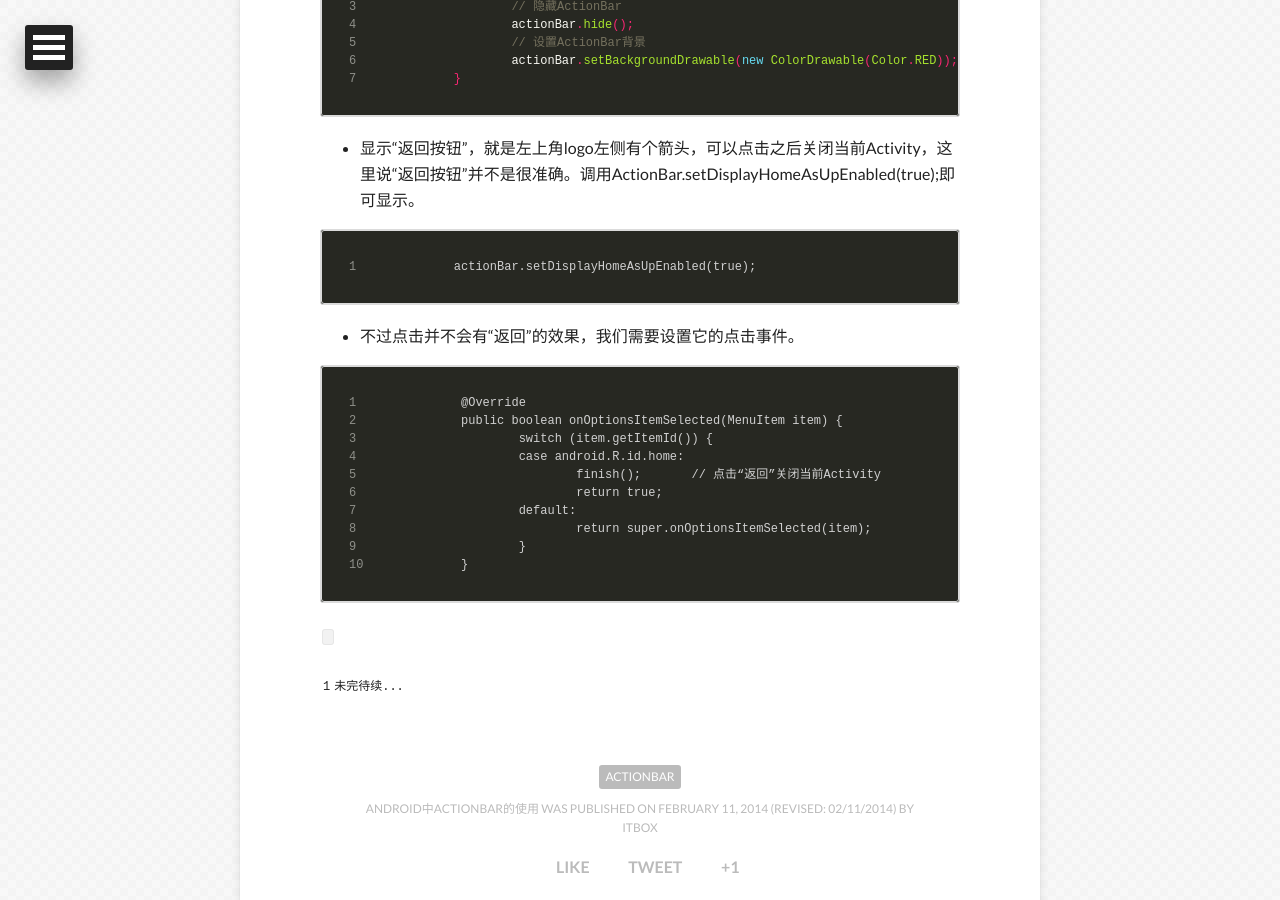
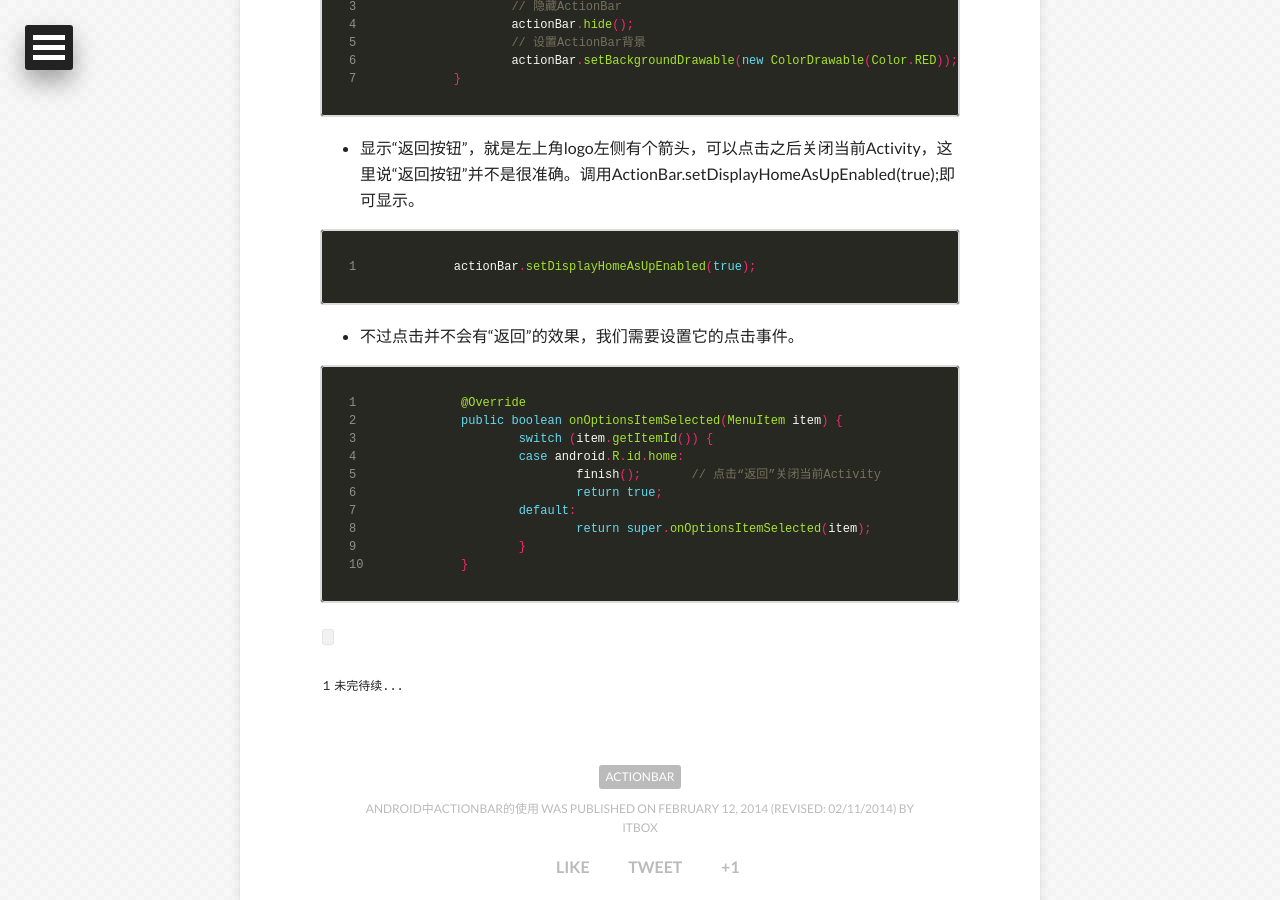
Before and after one commit to ITBox/ITBox.github.io, a Jekyll site: the page built from _posts/2014-02-12-Android-Action-Bar-Use.md, in a window 1280 px wide and 900 px high, scrolled down 1944 px. Built offline with Jekyll 4.4.1, drawn with Linux system fonts in a browser that asks for light colours; nearby versions of some CDN libraries; comment, search, counter and statistics services are not loaded; some of the changed text lies outside the part shown.

Commit message:
Update and rename 2014-02-11-Android-Action-Bar-Use.md to 2014-02-12-Android-Action-Bar-Use.md

````diff
--- a/_posts/2014-02-11-Android-Action-Bar-Use.md
+++ b/_posts/2014-02-12-Android-Action-Bar-Use.md
@@ -54,13 +54,13 @@ share: true
 
 * 显示“返回按钮”，就是左上角logo左侧有个箭头，可以点击之后关闭当前Activity，这里说“返回按钮”并不是很准确。调用ActionBar.setDisplayHomeAsUpEnabled(true);即可显示。
 
-```
+~~~ java
 	actionBar.setDisplayHomeAsUpEnabled(true);
-```
+~~~
 
 * 不过点击并不会有“返回”的效果，我们需要设置它的点击事件。
 
-```
+~~~ java
 	@Override
 	public boolean onOptionsItemSelected(MenuItem item) {
 		switch (item.getItemId()) {
@@ -71,6 +71,6 @@ share: true
 			return super.onOptionsItemSelected(item);
 		}
 	}
-```
+~~~
 
 `未完待续...`
````
